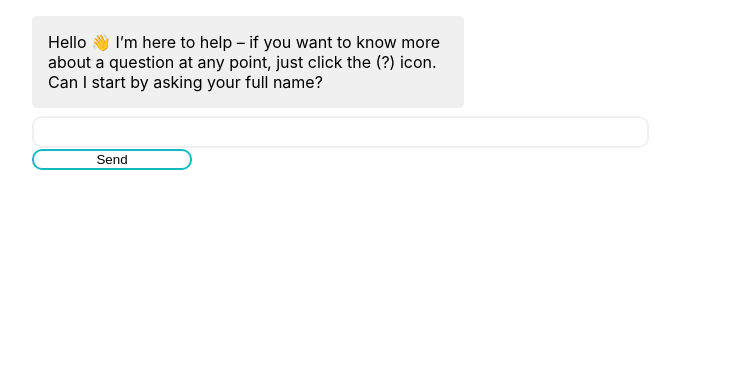
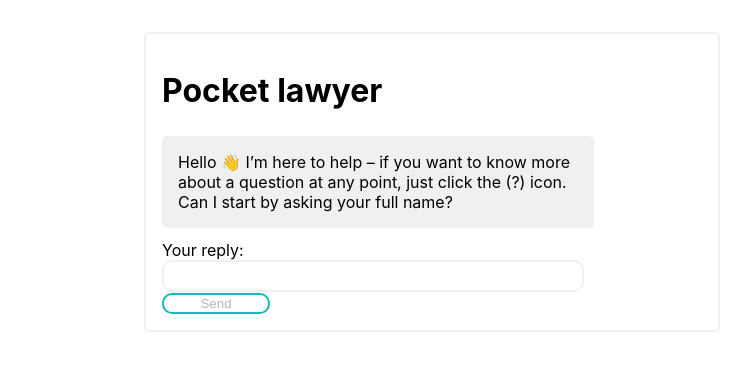
Before and after one commit to jamesbrittan/dss-chatbot, a React (Create React App) app: page / in a window 1280 px wide. Shown: the top 370 px of the page, without its empty margins (208-959 px from the left). Built offline with nearby package versions, Linux system fonts and the light colour scheme.

Commit message:
changed bg colour for sent messages

```diff
--- a/src/App.js
+++ b/src/App.js
@@ -6,26 +6,32 @@ const Input = ({ type, onChange }) => (
 );
 
 const Bubble = styled.div`
-  background: ${props => (props.question ? "#f1f0f0" : "#e4303d")};
+  background: ${props => (props.question ? "#f1f0f0" : "#0b0b89")};
   border-radius: 5px;
   padding: 1em;
   max-width: 400px;
   align-self: ${props => (props.question ? "flex-start" : "flex-end")};
   color: ${props => (props.question ? "black" : "white")};
+  margin: 0.25em 0;
 `;
 
 const Wrapper = styled.div`
-  width: 800px;
-  margin: 0 auto;
+  width: 540px;
+  margin: 2em auto 0;
   display: flex;
   flex-direction: column;
   padding: 1em;
+  border: 2px solid #f1f0f0;
+  border-radius: 5px;
+  max-height: 500px;
+  overflow-x: scroll;
 `;
 
-const TextInput = styled.div`
+const TextInput = styled.label`
   width: 100%;
   clear: both;
   display: flex;
+  flex-direction: column;
   margin-top: 0.5em;
   justify-content: space-between;
 
@@ -44,12 +50,36 @@ const Submit = styled.input`
   border-radius: 10px;
 `;
 
+const Radios = styled.div`
+  width: 75%;
+  border: 2px solid #f1f0f0;
+  border-radius: 10px;
+  padding: 0.5em;
+
+  label {
+    display: flex;
+    align-items: flex-start;
+    input {
+      margin-right: 0.5em;
+    }
+    &:first-of-type {
+      margin-bottom: 0.25em;
+    }
+  }
+`;
+
 // TODO - allow for "questions" which don't require an answer and automatically move onto a new question after a second or so
 // TODO - add animations or interval after question submission
-// TODO - allow for name (and potentially other requested values) to be used within questions
+// TODO - add datepicker
 
 function App() {
-  const [name, setName] = useState("");
+  // const [name, setName] = useState("");
+
+  // Values which are provided as answers are stored here so that they can be used in following questions
+  // TODO - Why can't we just use questions state? Because there's no initial state?
+  const [details, setDetails] = useState({
+    name: ""
+  });
   const [inputVal, setInputVal] = useState("");
 
   // TODO - this initial state aray should be generated based on the initialQs
@@ -59,16 +89,18 @@ function App() {
   // The keys here need to match with the "step" value for each question in useState
   // add "nextStep" logic to each of these blocks
 
+  // This gets messed up if "step" doesn't match the index in the array (which isn't great)
   const initialQs = [
     {
       step: 0,
       text:
         "Hello 👋 I’m here to help – if you want to know more about a question at any point, just click the (?) icon. Can I start by asking your full name?",
-      nextStep: answer => 1
+      nextStep: answer => 1,
+      setAnswerInState: "name"
     },
     {
       step: 1,
-      text: `Hi ${name}, did a landlord or agent refuse to show or rent you a property because you’d need to claim housing benefit to pay for it?`,
+      text: `Hi ${details.name}, did a landlord or agent refuse to show or rent you a property because you’d need to claim housing benefit to pay for it?`,
       possibleAnswers: ["Yes", "No"],
       nextStep: answer => {
         switch (answer) {
@@ -96,7 +128,7 @@ function App() {
     {
       step: 4,
       text: "Was this a letting agent or a landlord?",
-      possibleAnswers: ["Yes", "No"],
+      possibleAnswers: ["Letting agent", "Landlord"],
       nextStep: () => 5
     },
     {
@@ -184,7 +216,7 @@ function App() {
     if (!questions.length) {
       setQuestions(initialQState);
     }
-    console.log(questions);
+    // console.log(questions);
   }, [initialQs, questions]);
 
   // useEffect(() => {
@@ -193,21 +225,25 @@ function App() {
 
   const handleChange = (e, step, answer, index, isNameInput) => {
     e.preventDefault();
-    setName(answer);
 
     //The first thisQ below finds it based on index (this is more simple but will the indexes be consistent?)
     //The second thisQ finds it based on the "step" key
 
-    // const thisQ = questions[index];
-    const thisQ = questions.find(q => q.step === step);
+    const thisQ = questions[index];
+    // const thisQ = questions.find(q => q.step === step);
 
     const nextQIndex = initialQs[index].nextStep(answer.toLowerCase());
     // See comment above thisQ const
 
-    console.log(nextQIndex);
-
     const nextQ = questions[nextQIndex];
     // const nextQ = questions.find(q => q.step === nextQIndex);
+
+    if (initialQs[step].setAnswerInState) {
+      const detailsFromState = details;
+
+      detailsFromState[initialQs[step].setAnswerInState] = answer;
+      setDetails(detailsFromState);
+    }
 
     thisQ.answer = answer;
     thisQ.state = "answered";
@@ -224,12 +260,16 @@ function App() {
       } else {
         newState[index] = question;
       }
+
+      setInputVal(false);
     });
     setQuestions(newState);
   };
 
   return (
-    <Wrapper className="App">
+    <main className="App">
+      <Wrapper>
+        <h1>Pocket lawyer</h1>
         {questions &&
           questions.map(
             (i, index) =>
@@ -245,31 +285,36 @@ function App() {
                     >
                       {!initialQs[i.step].possibleAnswers ? (
                         <TextInput>
+                          Your reply:
                           <Input
                             id={i.id}
                             onChange={e => setInputVal(e.target.value)}
                           />
                         </TextInput>
                       ) : (
-                      <div>
+                        <Radios>
                           {initialQs[i.step].possibleAnswers.map(
                             (option, index) => (
-                            <div>
+                              <label htmlFor={i.id}>
                                 <input
                                   type="radio"
-                                // id={option}
                                   selected={inputVal === option}
                                   name={`option${i.step}`}
                                   value={option}
                                   onChange={e => setInputVal(e.target.value)}
                                 />
-                              <label htmlFor={i.id}>{option}</label>
-                            </div>
+                                {option}
+                              </label>
                             )
                           )}
-                      </div>
+                        </Radios>
                       )}
-                    <Submit type="submit" value="Send" className="button" />
+                      <Submit
+                        type="submit"
+                        value="Send"
+                        className="button"
+                        disabled={!inputVal}
+                      />
                     </form>
                   ) : (
                     <Bubble answer>{i.answer}</Bubble>
@@ -278,6 +323,7 @@ function App() {
               )
           )}
       </Wrapper>
+    </main>
   );
 }
 
```
Lines whose indentation alone changed are shown as unchanged.
